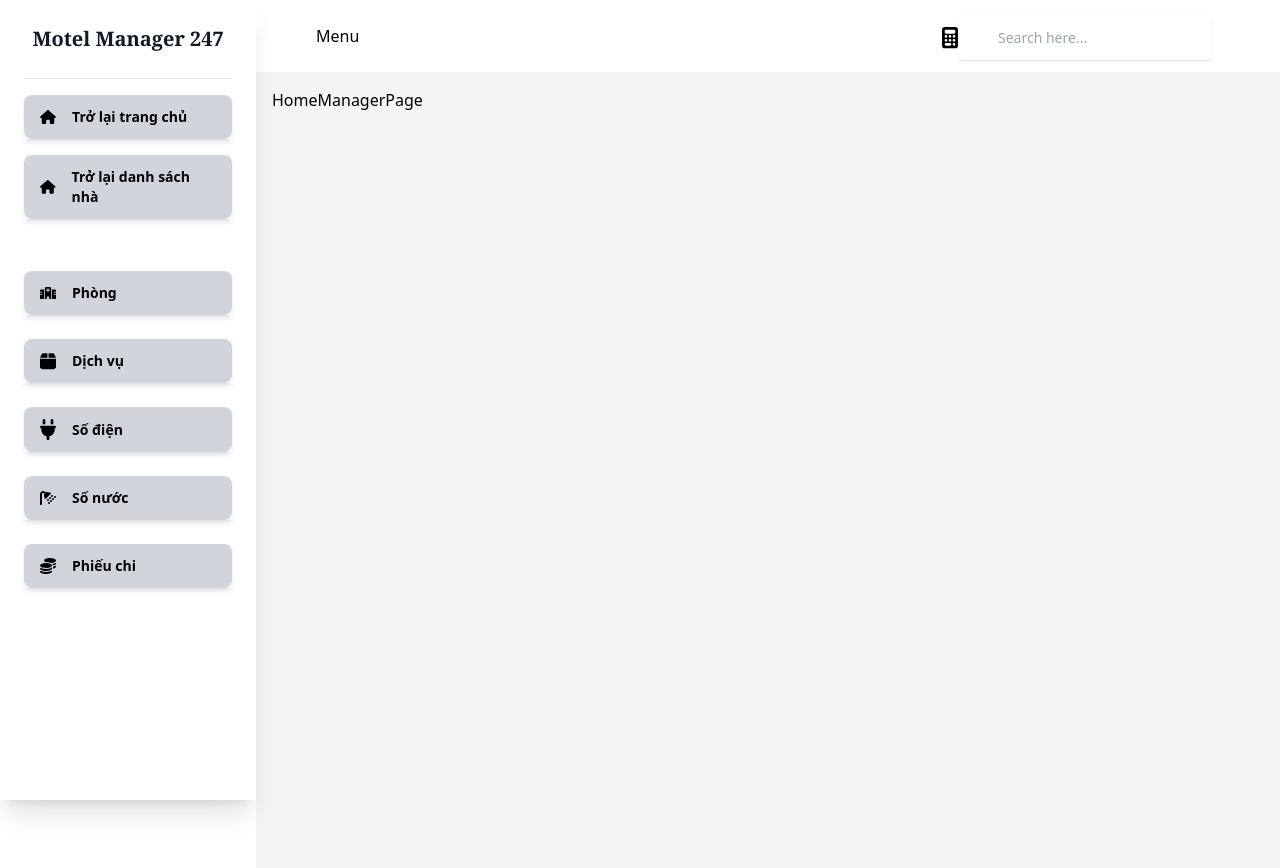
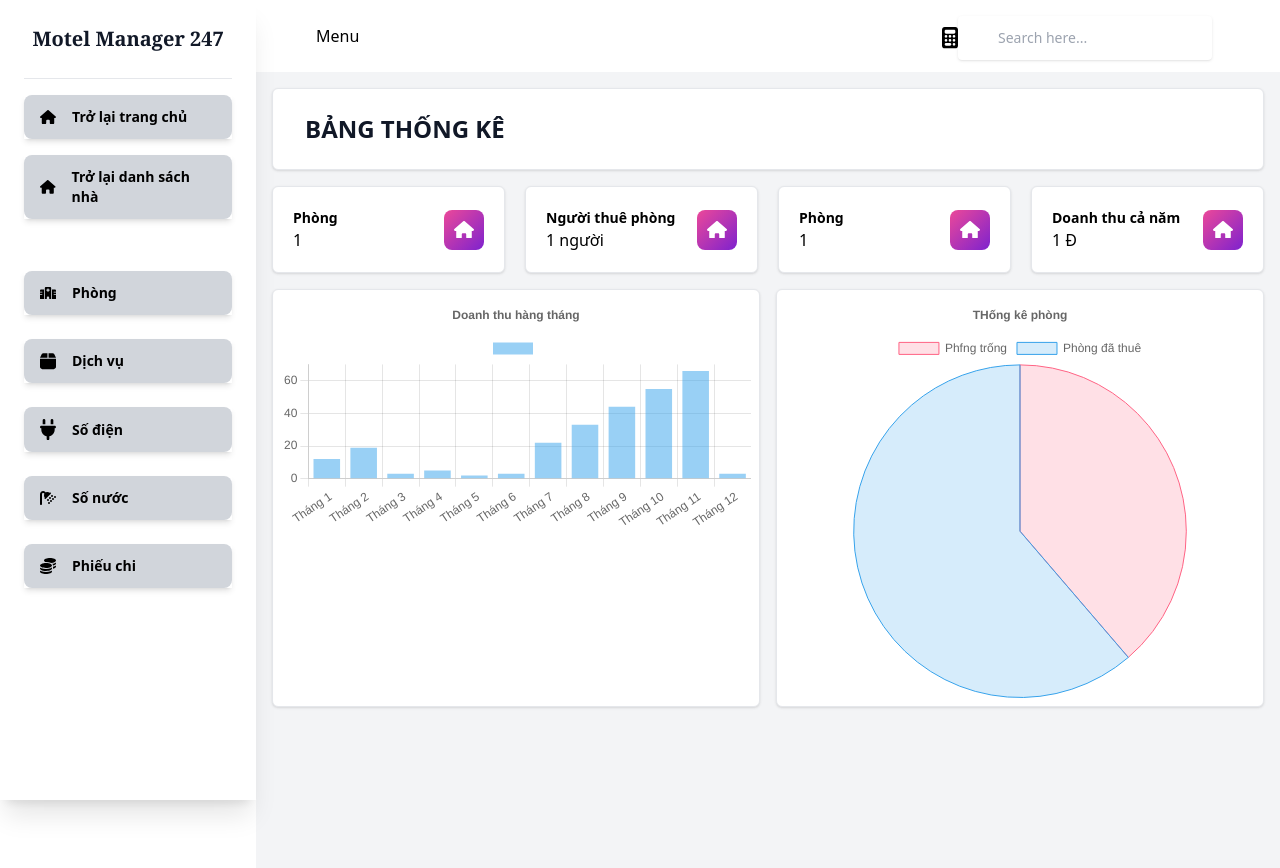
Before and after one commit to thanhdat274/FE_motel-manager-247, a Next.js app: page /manager/landlord/electric-number in a window 1280 px wide. Shown: the top 868 px of the page. Built offline with nearby package versions, Linux system fonts and the light colour scheme.

Commit message:
Create a statistics interface

```diff
--- a/package.json
+++ b/package.json
@@ -19,10 +19,13 @@
     "@supabase/supabase-js": "^1.35.7",
     "@tippyjs/react": "^4.2.6",
     "axios": "^0.27.2",
+    "chart.js": "^3.9.1",
+    "faker": "^6.6.6",
     "framer-motion": "^6",
     "next": "12.2.2",
     "next-auth": "^4.10.3",
     "react": "18.2.0",
+    "react-chartjs-2": "^4.3.1",
     "react-dom": "18.2.0",
     "react-hook-form": "^7.34.0",
     "react-loading": "^2.0.3",
@@ -34,6 +37,7 @@
     "swr": "^1.3.0"
   },
   "devDependencies": {
+    "@types/faker": "6.6.6",
     "@types/node": "18.0.6",
     "@types/react": "18.0.15",
     "@types/react-dom": "18.0.6",
--- /dev/null
+++ b/src/components/chart/Bar.tsx
@@ -0,0 +1,40 @@
+import React from 'react';
+import { Chart as ChartJS, CategoryScale, LinearScale, BarElement, Title, Tooltip, Legend } from 'chart.js';
+import { Bar } from 'react-chartjs-2';
+// import faker from 'faker';
+
+ChartJS.register(CategoryScale, LinearScale, BarElement, Title, Tooltip, Legend);
+
+export const options = {
+  responsive: true,
+  plugins: {
+    legend: {
+      position: 'top' as const,
+    },
+    title: {
+      display: true,
+      text: 'Doanh thu hàng tháng',
+    },
+  },
+};
+
+const labels = ['Tháng 1', 'Tháng 2', 'Tháng 3', 'Tháng 4', 'Tháng 5', 'Tháng 6', 'Tháng 7', 'Tháng 8', 'Tháng 9', 'Tháng 10', 'Tháng 11','Tháng 12'];
+
+export const data = {
+  labels,
+  datasets: [
+    {
+      label: '',
+      data: [12, 19, 3, 5, 2, 3,22,33,44,55,66,3],
+      backgroundColor: 'rgba(53, 162, 235, 0.5)',
+    }
+  ],
+};
+const BarChart = () => {
+  return (
+    <div className='block max-w-full'>
+      <Bar options={options} data={data} />
+    </div>
+  );
+};
+export default BarChart;
--- /dev/null
+++ b/src/components/chart/Pie.tsx
@@ -0,0 +1,47 @@
+import React from 'react';
+import { Chart as ChartJS, ArcElement, Tooltip, Legend } from 'chart.js';
+import { Pie } from 'react-chartjs-2';
+
+ChartJS.register(ArcElement, Tooltip, Legend);
+
+
+export const options = {
+  responsive: true,
+  plugins: {
+    legend: {
+      position: 'top' as const,
+    },
+    title: {
+      display: true,
+      text: 'THống kê phòng',
+    },
+  },
+};
+
+export const data = {
+
+  labels: ['Phfng trống', 'Phòng đã thuê'],
+  datasets: [
+    {
+      label: '# of Votes',
+      data: [12, 19],
+      backgroundColor: [
+        'rgba(255, 99, 132, 0.2)',
+        'rgba(54, 162, 235, 0.2)',
+      ],
+      borderColor: [
+        'rgba(255, 99, 132, 1)',
+        'rgba(54, 162, 235, 1)',
+      ],
+      borderWidth: 1,
+    },
+  ],
+};
+
+export function PieChart() {
+  return (
+    <div className="block xl:w-[400px] mx-auto">
+      <Pie options={options} data={data} />
+    </div>
+  );
+}
--- a/src/pages/manager/landlord/[id]/index.tsx
+++ b/src/pages/manager/landlord/[id]/index.tsx
@@ -1,9 +1,89 @@
+import BarChart from '@/components/chart/Bar';
+import { PieChart } from '@/components/chart/Pie';
+import { FontAwesomeIcon } from '@fortawesome/react-fontawesome';
 import React from 'react';
+import { faHouse } from '@fortawesome/free-solid-svg-icons';
 
-type Props = {};
-
-const HomeManagerPage = (props: Props) => {
-  return <div>HomeManagerPage</div>;
+const HomeManagerPage = () => {
+  return (
+    <div className="w-full gap-4 flex flex-col ">
+      <header className="bg-white shadow border rounded-md">
+        <div className="max-w-full mx-auto py-6 px-4 sm:px-6 lg:px-8">
+          <div className="lg:flex lg:items-center lg:justify-between">
+            <div className="flex-1 min-w-0">
+              <h2 className="text-2xl font-bold leading-7 text-gray-900 sm:text-2xl sm:truncate uppercase">
+                Bảng thống kê
+              </h2>
+            </div>
+          </div>
+        </div>
+      </header>
+      <div className="w-full">
+        <div className="flex flex-[100%] xl:flex-nowrap flex-wrap lg:gap-5 sm:gap-2 md:gap-0">
+          <div className="flex-[100%] sm:flex-[50%] lg:flex-[25%] xl:flex-[25%] flex flex-wrap justify-between items-center p-5 bg-white shadow border rounded-md">
+            <div className="max-w-full">
+              <div>
+                <p className="mb-0 font-sans font-bold leading-normal text-sm dark:opacity-60">Phòng</p>
+                <h5 className="mb-0">1</h5>
+              </div>
+            </div>
+            <div className="max-w-full ">
+              <div className="flex items-center w-[40px] h-[40px]  text-center rounded-lg bg-gradient-to-tl from-purple-700 to-pink-500 shadow-soft-2xl">
+                <FontAwesomeIcon className="w-[20px] mx-auto text-white" icon={faHouse} />
+              </div>
+            </div>
+          </div>
+          <div className="flex-[100%] sm:flex-[50%] lg:flex-[25%] xl:flex-[25%] flex flex-wrap justify-between items-center p-5 bg-white shadow border rounded-md">
+            <div className="max-w-full">
+              <div>
+                <p className="mb-0 font-sans font-bold leading-normal text-sm dark:opacity-60">Người thuê phòng</p>
+                <h5 className="mb-0">1 người</h5>
+              </div>
+            </div>
+            <div className="max-w-full ">
+              <div className="flex items-center w-[40px] h-[40px]  text-center rounded-lg bg-gradient-to-tl from-purple-700 to-pink-500 shadow-soft-2xl">
+                <FontAwesomeIcon className="w-[20px] mx-auto text-white" icon={faHouse} />
+              </div>
+            </div>
+          </div>
+          <div className="flex-[100%] sm:flex-[50%] lg:flex-[25%] xl:flex-[25%] flex flex-wrap justify-between items-center p-5 bg-white shadow border rounded-md">
+            <div className="max-w-full">
+              <div>
+                <p className="mb-0 font-sans font-bold leading-normal text-sm dark:opacity-60">Phòng</p>
+                <h5 className="mb-0">1</h5>
+              </div>
+            </div>
+            <div className="max-w-full ">
+              <div className="flex items-center w-[40px] h-[40px]  text-center rounded-lg bg-gradient-to-tl from-purple-700 to-pink-500 shadow-soft-2xl">
+                <FontAwesomeIcon className="w-[20px] mx-auto text-white" icon={faHouse} />
+              </div>
+            </div>
+          </div>
+          <div className="flex-[100%] sm:flex-[50%] lg:flex-[25%] xl:flex-[25%] flex flex-wrap justify-between items-center p-5 bg-white shadow border rounded-md">
+            <div className="max-w-full">
+              <div>
+                <p className="mb-0 font-sans font-bold leading-normal text-sm dark:opacity-60">Doanh thu cả năm</p>
+                <h5 className="mb-0">1 Đ</h5>
+              </div>
+            </div>
+            <div className="max-w-full ">
+              <div className="flex items-center w-[40px] h-[40px]  text-center rounded-lg bg-gradient-to-tl from-purple-700 to-pink-500 shadow-soft-2xl">
+                <FontAwesomeIcon className="w-[20px] mx-auto text-white" icon={faHouse} />
+              </div>
+            </div>
+          </div>
+        </div>
+      </div>
+      <div className="w-full flex lg:gap-4 xl:flex-nowrap flex-wrap">
+        <div className="w-[100%] xl:w-[50%] bg-white shadow border rounded-md p-2">
+          <BarChart />
+        </div>
+        <div className="w-[100%] xl:w-[50%] bg-white shadow border rounded-md p-2">
+          <PieChart />
+        </div>
+      </div>
+    </div>
+  );
 };
 
 export default HomeManagerPage;
```
Also changed, not shown: 1 other file (tests, documents, lock files or other folders).
